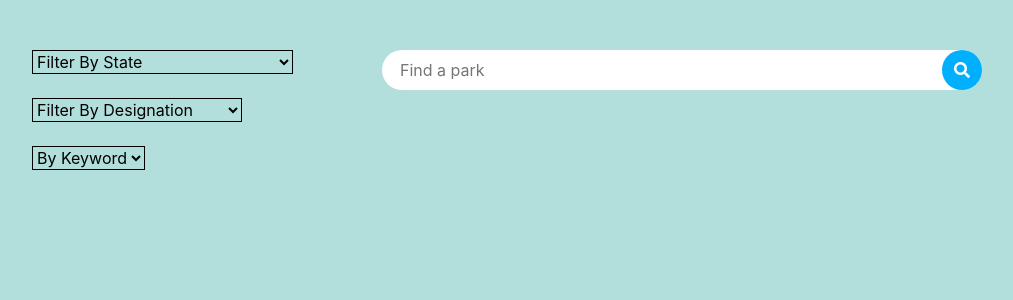
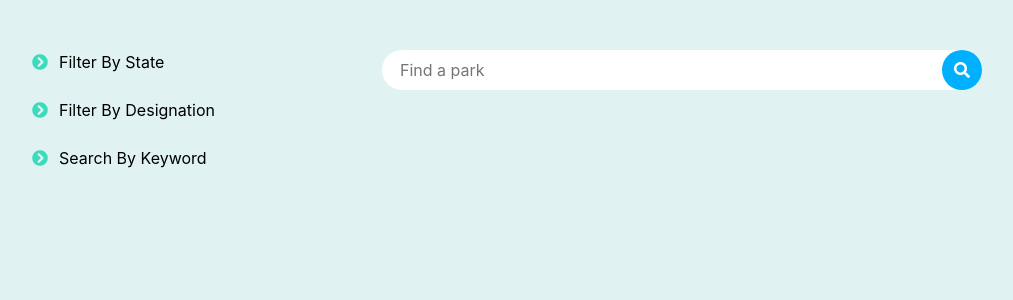
Before and after one commit to eunicornbread/NPSInfoKiosk, a React (Create React App) app: page /search in a window 1280 px wide. Shown: the top 300 px of the page, without its empty margins (18-1031 px from the left). Built offline with nearby package versions, Linux system fonts and the light colour scheme.

Commit message:
Work on styling of the search page. Gonna make a custom select so don't wanna mess up anything :P

```diff
--- a/package.json
+++ b/package.json
@@ -3,6 +3,7 @@
   "version": "0.1.0",
   "private": true,
   "dependencies": {
+    "@typescript-eslint/experimental-utils": "^1.9.0",
     "axios": "^0.18.0",
     "bootstrap": "^4.3.1",
     "react": "^16.8.6",
@@ -31,5 +32,8 @@
       "last 1 firefox version",
       "last 1 safari version"
     ]
+  },
+  "devDependencies": {
+    "@typescript-eslint/parser": "^1.9.0"
   }
 }
--- a/src/App.js
+++ b/src/App.js
@@ -1,34 +1,11 @@
 import React, { Component } from 'react';
 //import logo from './logo.svg';
 import './App.css';
-import axios from 'axios';
 import { NavLink } from 'react-router-dom';
 
 class App extends Component {
-  constructor(props) {
-    super(props);
-    this.state = {
-      data: []
-    };
-  }
 
   componentDidMount() {
-    var self = this;
-
-    axios.get("https://developer.nps.gov/api/v1/campgrounds", {
-      params: {
-        stateCode: 'CA',
-        limit: 10,
-        api_key: process.env.REACT_APP_API_KEY
-      }
-    })
-    .then(res => {
-      // use ( process.env.REACT_APP_API_KEY ) to api key private;
-      console.log(res.data.data);
-      self.setState({
-        data: res.data.data
-      });
-    });
 
   }
 
@@ -38,7 +15,7 @@ class App extends Component {
         <div className="main">
           <div className="content">
             <p>Hi! This is the landing page :)</p>
-            <NavLink to="/search" className="nounderline">
+            <NavLink to="/search">
               <button type="button" className="btn btn-primary">Find a park</button>
             </NavLink>
           </div>
--- a/src/search.css
+++ b/src/search.css
@@ -1,9 +1,10 @@
-body {
-	background-color: #B2DFDB;
-}
+
 
 .wrapper {
 	position: relative;
+	background-color: #E0F2F1;
+	min-height: 100vh;
+	height: 100%;
 }
 
 .search-bar {
@@ -52,13 +53,17 @@ body {
 }
 
 .filter-button {
+	-webkit-appearance: none;
+    -moz-appearance: none;
+	background-color: rgba(0, 0, 0, 0);
+	color: black;
+	border: none;
 }
 
-.state-filter-button, .desig-filter-button, .search-filter-button {
-	background-color: rgba(0, 0, 0, 0);
-	color: black;
-	border-color: black;
+.filter-button:focus {
+	outline: none;
 }
+
 
 .state-filter-button:hover {
 	/* Add style later */
@@ -67,9 +72,6 @@ body {
 	border-color: black;
 }
 
-.state-filter-button::after {
-	/*display: none;*/
-}
 
 .filter-group {
 	position: absolute;
@@ -140,3 +142,12 @@ body {
 	text-decoration: none;
 	color: black;
 }
+
+.rotate-90 {
+	transform: rotate(90deg);
+}
+
+.collapse-icon {
+	margin-right: 11px;
+	color: #3CDBBC;
+}
--- a/src/search.js
+++ b/src/search.js
@@ -20,6 +20,7 @@ class Search extends Component {
 		this.handleDesigFilter = this.handleDesigFilter.bind(this);
 		this.handleDesigDelete = this.handleDesigDelete.bind(this);
 		this.handleSearchFilter = this.handleSearchFilter.bind(this);
+		this.handleCollapse = this.handleCollapse.bind(this);
 
 		// convert the json file to key value pair
 		var map = new Map();
@@ -37,6 +38,10 @@ class Search extends Component {
 	}
 
 	componentDidMount() {
+
+	}
+
+	handleCollapse(event) {
 
 	}
 
@@ -71,6 +76,9 @@ class Search extends Component {
 		this.setState({
 			stateFilter: uniqueState
 		});
+
+		document.getElementById('state-filter').selectedIndex = 0;
+
 	}
 
 	handleDesigFilter(event) {
@@ -85,6 +93,8 @@ class Search extends Component {
 		this.setState({
 			desigFilter: uniqueDesig
 		});
+
+		document.getElementById('desig-filter').selectedIndex = 0;
 	}
 
 	handleSearchFilter(event) {
@@ -97,7 +107,7 @@ class Search extends Component {
 		var self = this;
 		axios.get("https://developer.nps.gov/api/v1/parks", {
 			params: {
-				limit: 20,
+				limit: 19,
 				q: this.textInput.value,
 				api_key: process.env.REACT_APP_API_KEY
 			}
@@ -114,6 +124,7 @@ class Search extends Component {
 	}
 
 	render() {
+
 		// display the results from the api get request
 		var resultList = [];
 		this.state.searchResults.forEach(element => {
@@ -147,11 +158,11 @@ class Search extends Component {
 
 			// search by name or (default) keyword
 			var includeSearch = false;
-			if (document.getElementById('search-filter').value === "By Keyword") {
+			if (document.getElementById('search-filter').value === "Search By Keyword") {
 				includeSearch = true;
 			}
 
-			if (document.getElementById('search-filter').value === "By Name") {
+			if (document.getElementById('search-filter').value === "Search By Name") {
 				if (element.fullName.toLowerCase().includes(
 							document.getElementById("search-input").value.toLowerCase())) {
 					includeSearch = true;
@@ -242,6 +253,8 @@ class Search extends Component {
 				<div className="search-result" id="search-results">{ resultList }</div>
 
 				<div className="filter-menu" id="filter-menu">
+					<div>
+						<i className="fas fa-chevron-circle-right collapse-icon"></i>
 						<select className="filter-button state-filter-button"
 								id="state-filter" onChange={ this.handleStateFilter }>
 							<option className="dropdown-item" key={ 0 }>
@@ -249,8 +262,10 @@ class Search extends Component {
 							</option>
 							{ stateOptions }
 						</select>
+					</div>
 
-					<br />
+					<div>
+						<i className="fas fa-chevron-circle-right collapse-icon"></i>
 						<select className="filter-button desig-filter-button mt-4"
 								id="desig-filter" onChange={ this.handleDesigFilter }>
 							<option className="dropdown-item" key={ 0 }>
@@ -258,20 +273,22 @@ class Search extends Component {
 							</option>
 							{ desigOptions }
 						</select>
+					</div>
 
-					<br />
+					<div>
+						<i className="fas fa-chevron-circle-right collapse-icon"></i>
 						<select className="filter-button search-filter-button mt-4"
 								id="search-filter" onChange={ this.handleSearchFilter } >
-						<option className="dropdown-item">By Keyword</option>
-						<option className="dropdown-item">By Name</option>
+							<option className="dropdown-item">Search By Keyword</option>
+							<option className="dropdown-item">Search By Name</option>
 						</select>
+					</div>
 				</div>
 
 				<div className="filter-group">
 					{ stateFilterList }
 					{ desigFilterList }
 				</div>
-
 
 
 			</div>
```
Also changed, not shown: src/park.js (+158 -0 lines), 1 other file (tests, documents, lock files or other folders). Lines whose indentation alone changed are shown as unchanged.
